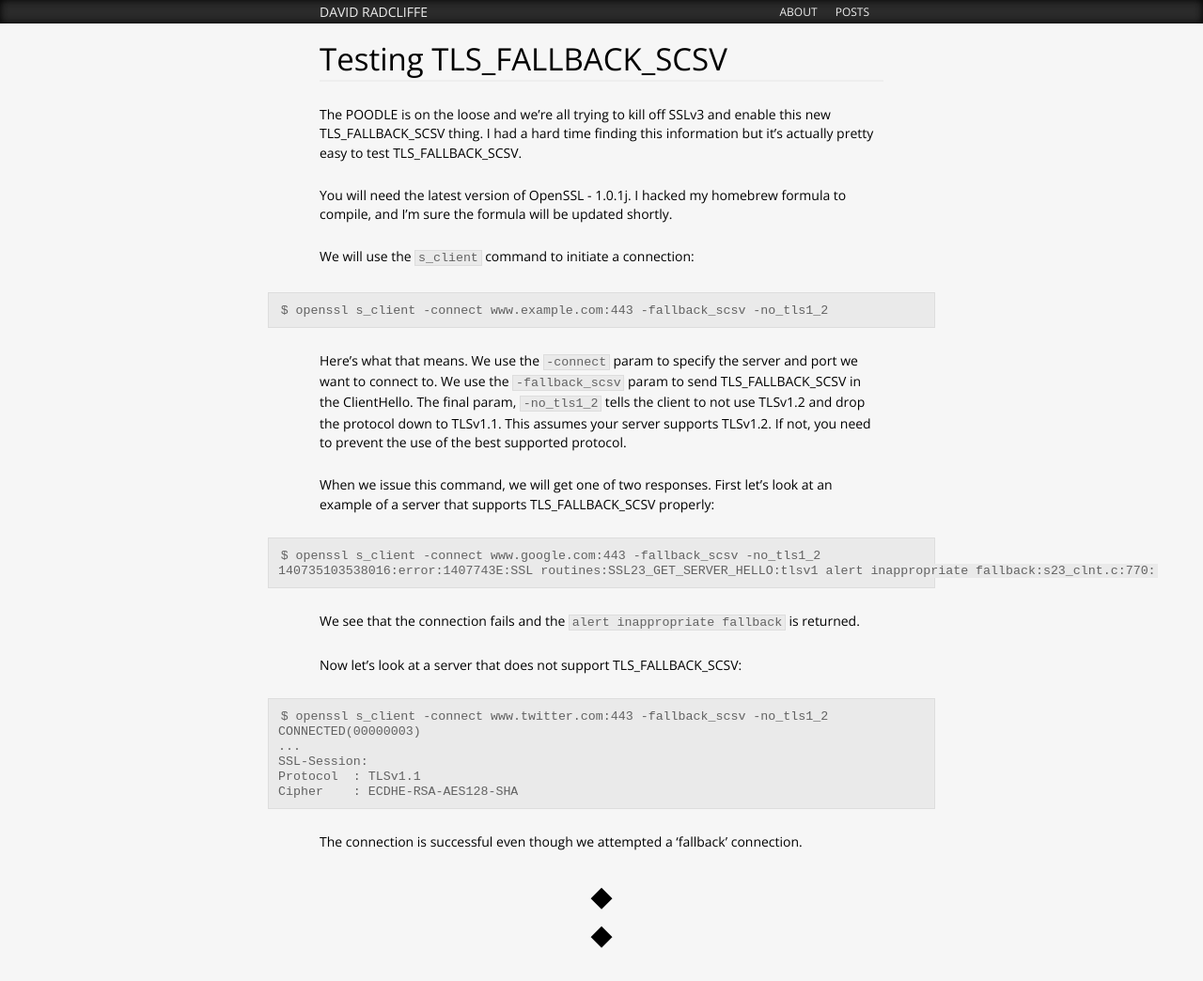
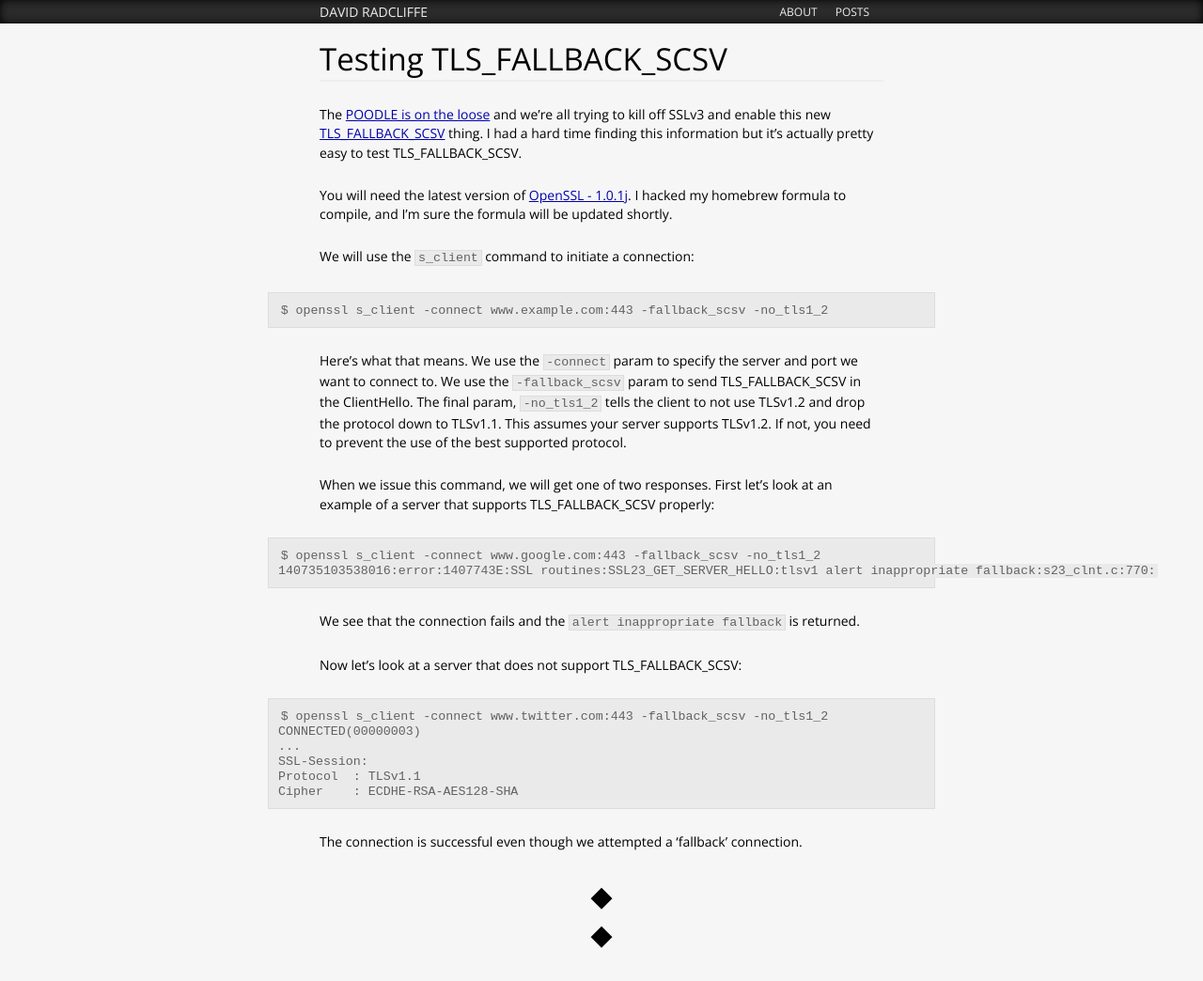
Before and after one commit to dwradcliffe/dwradcliffe.github.com, a Jekyll site: the page built from _posts/2014-10-16-testing-tls-fallback.md, in a window 1280 px wide. Shown: the whole page at 94% size. Built offline with Jekyll 4.4.1, drawn with Linux system fonts in a browser that asks for light colours; Markdown is read by kramdown in place of the engine named in the settings; comment, search, counter and statistics services are not loaded; some of the changed lines change nothing that is shown.

Commit message:
add some links

```diff
--- a/_posts/2014-10-16-testing-tls-fallback.md
+++ b/_posts/2014-10-16-testing-tls-fallback.md
@@ -7,9 +7,9 @@ description: How to test TLS_FALLBACK_SCSV using OpenSSL
 title: Testing TLS_FALLBACK_SCSV
 ---
 
-The POODLE is on the loose and we're all trying to kill off SSLv3 and enable this new TLS_FALLBACK_SCSV thing. I had a hard time finding this information but it's actually pretty easy to test TLS_FALLBACK_SCSV.
+The [POODLE is on the loose](http://googleonlinesecurity.blogspot.com/2014/10/this-poodle-bites-exploiting-ssl-30.html) and we're all trying to kill off SSLv3 and enable this new [TLS_FALLBACK_SCSV](https://tools.ietf.org/html/draft-ietf-tls-downgrade-scsv-00) thing. I had a hard time finding this information but it's actually pretty easy to test TLS_FALLBACK_SCSV.
 
-You will need the latest version of OpenSSL - 1.0.1j. I hacked my homebrew formula to compile, and I'm sure the formula will be updated shortly.
+You will need the latest version of [OpenSSL - 1.0.1j](https://www.openssl.org/source/). I hacked my homebrew formula to compile, and I'm sure the formula will be updated shortly.
 
 We will use the `s_client` command to initiate a connection:
 
```
